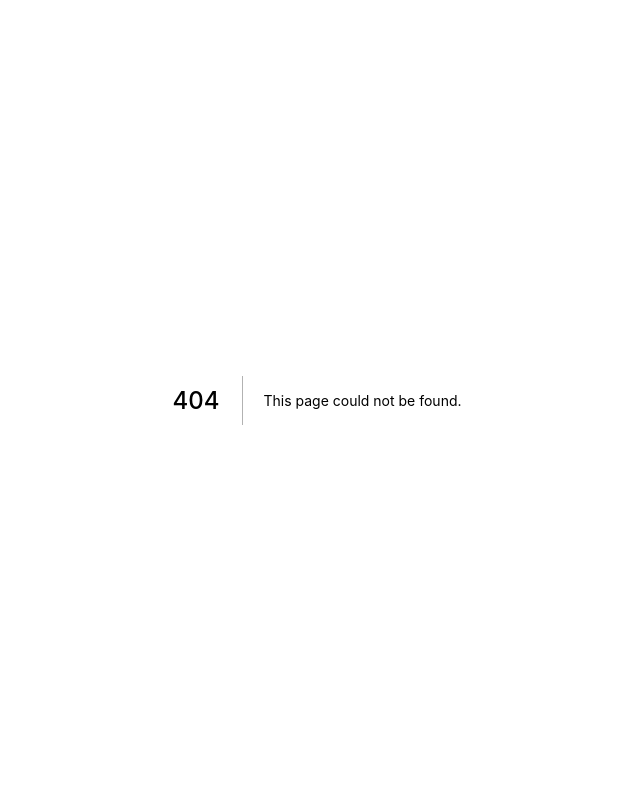
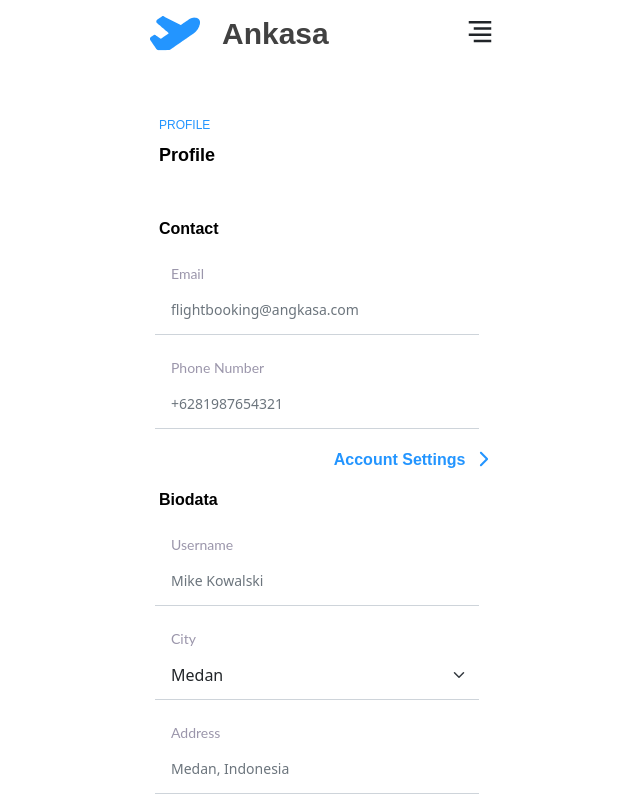
Before and after one commit to wachid29/front-end-byteteam, a Next.js app: page /editProfile in a window 1280 px wide. Before the commit this address had no page. Shown: the top 800 px of the page, without its empty margins (323-963 px from the left). Built offline with nearby package versions, Linux system fonts and the light colour scheme.

Commit message:
[ADD] edit-profile design

```diff
--- /dev/null
+++ b/pages/editProfile.js
@@ -0,0 +1,102 @@
+import React from "react";
+import profileStyle from "../styles/profile.module.css";
+import Image from "next/image";
+import imgPlane from "../public/images/plane.png";
+import { RiAlignRight } from "react-icons/ri";
+import { IoIosArrowForward } from "react-icons/io";
+
+const editProfile = () => {
+	return (
+		<>
+			<div className="container">
+				<div className={profileStyle.contentEdit}>
+					<div className="row justify-content-center">
+						<div className="col-md-4">
+							<div className="row mt-3">
+								<div className="col-3 text-center">
+									<Image src={imgPlane} />
+								</div>
+								<div className={`col-6 px-0 ${profileStyle.contentTitle}`}>
+									<p>Ankasa</p>
+								</div>
+								<div className="col-3 text-end">
+									<RiAlignRight size={30} />
+								</div>
+							</div>
+							<div className={`row mt-5 mx-2 ${profileStyle.textProfileTop}`}>
+								<p>PROFILE</p>
+							</div>
+							<div className={`row mt-2 mx-2 ${profileStyle.textProfileBtm}`}>
+								<p>Profile</p>
+							</div>
+							<div className={`row mt-5 mx-2 ${profileStyle.textTitleForm}`}>
+								<p>Contact</p>
+							</div>
+							<form>
+								<div className={`px-3 ${profileStyle.formInput}`}>
+									<label for="exampleFormControlInput1" className="form-label px-3 mt-4">
+										Email
+									</label>
+									<input className="form-control form-control-sm py-0 px-3" type="email" placeholder="flightbooking@angkasa.com" />
+								</div>
+								<div className={`px-3 ${profileStyle.formInput}`}>
+									<label for="exampleFormControlInput1" className="form-label px-3 mt-4">
+										Phone Number
+									</label>
+									<input className="form-control form-control-sm py-0 px-3" type="text" placeholder="+6281987654321" />
+								</div>
+								<div className="row mt-3 mx-0">
+									<div className={`col-11 px-0 ${profileStyle.textAccount} `}>
+										<p>Account Settings</p>
+									</div>
+									<div className="col-1 px-0 text-end ">
+										<IoIosArrowForward color="#2395FF" size={22} />
+									</div>
+								</div>
+								<div className={`row mt-3 mx-2 ${profileStyle.textTitleForm}`}>
+									<p>Biodata</p>
+								</div>
+								<div className={`px-3 ${profileStyle.formInput}`}>
+									<label for="exampleFormControlInput1" className="form-label px-3 mt-4">
+										Username
+									</label>
+									<input className="form-control form-control-sm py-0 px-3" type="text" placeholder="Mike Kowalski" />
+								</div>
+								<div className={`px-3 ${profileStyle.formInput}`}>
+									<label for="exampleFormControlInput1" className="form-label px-3 mt-4">
+										City
+									</label>
+									<select className="form-select px-3" id="sel1">
+										<option>Medan</option>
+										<option>Tangerang</option>
+										<option>Bogor</option>
+										<option>Jakarta</option>
+									</select>
+								</div>
+								<div className={`px-3 ${profileStyle.formInput}`}>
+									<label for="exampleFormControlInput1" className="form-label px-3 mt-4">
+										Address
+									</label>
+									<input className="form-control form-control-sm py-0 px-3" type="text" placeholder="Medan, Indonesia" />
+								</div>
+								<div className={`px-3 ${profileStyle.formInput}`}>
+									<label for="exampleFormControlInput1" className="form-label px-3 mt-4">
+										Post Code
+									</label>
+									<input className="form-control form-control-sm py-0 px-3" type="text" placeholder="55555" />
+								</div>
+								<div className={`d-grid gap-2 my-4 d-md-flex justify-content-end ${profileStyle.btnSave}`}>
+									<button className="btn" type="button">
+										Save
+									</button>
+								</div>
+							</form>
+						</div>
+					</div>
+				</div>
+			</div>
+		</>
+	);
+};
+
+export default editProfile;
--- a/styles/profile.module.css
+++ b/styles/profile.module.css
@@ -21,3 +21,93 @@
 
         color: #2395FF;
 }
+
+.contentEdit {
+    overflow-x: hidden;
+}
+
+.contentTitle p {
+    font-family: 'Poppins', sans-serif;
+    font-style: normal;
+    font-weight: 600;
+    font-size: 30px;
+    line-height: 36px;
+    color: #414141;
+}
+
+.textProfileTop p {
+    font-family: 'Poppins',sans-serif;
+    font-style: normal;
+    font-weight: 500;
+    font-size: 12px;
+    color: #2395FF;
+    margin-bottom: 0px;
+}
+
+.textProfileBtm p {
+    font-family: 'Poppins', sans-serif;
+    font-style: normal;
+    font-weight: 600;
+    font-size: 18px;
+    color: #000000;
+    margin-bottom: 0px;
+}
+
+.textTitleForm p {
+    font-family: 'Poppins', sans-serif;
+    font-style: normal;
+    font-weight: 600;
+    font-size: 16px;
+    color: #000000;
+    margin-bottom: 0px;
+}
+
+.formInput label {
+    font-family: 'Lato', sans-serif;
+    font-style: normal;
+    font-weight: 400;
+    font-size: 14px;
+    line-height: 17px;
+    color: #9B96AB;
+    margin-bottom: 0px;
+}
+
+.formInput input {
+    height: 50px;
+    border-top: none;
+    border-left: none;
+    border-right: none;
+    border-radius: 0%;
+}
+
+.formInput select {
+    height: 50px;
+    border-top: none;
+    border-left: none;
+    border-right: none;
+    border-radius: 0%;
+}
+
+.textAccount p {
+    font-family: 'Poppins', sans-serif;
+    font-style: normal;
+    font-weight: 600;
+    font-size: 16px;
+    text-align: right;
+    color: #2395FF;
+    margin-bottom: 0px;
+    margin-top: 3px;
+}
+
+.btnSave button{
+    height: 50px;
+    width: 150px;
+    background: #2395FF;
+    box-shadow: 0px 8px 10px rgba(35, 149, 255, 0.3);
+    border-radius: 10px;
+    color:#FFFFFF;
+    font-family: 'Poppins', sans-serif;
+    font-weight: 700;
+    font-size: 18px;
+    line-height: 27px;
+  }
```
Also changed, not shown: public/images/plane.png (added).
